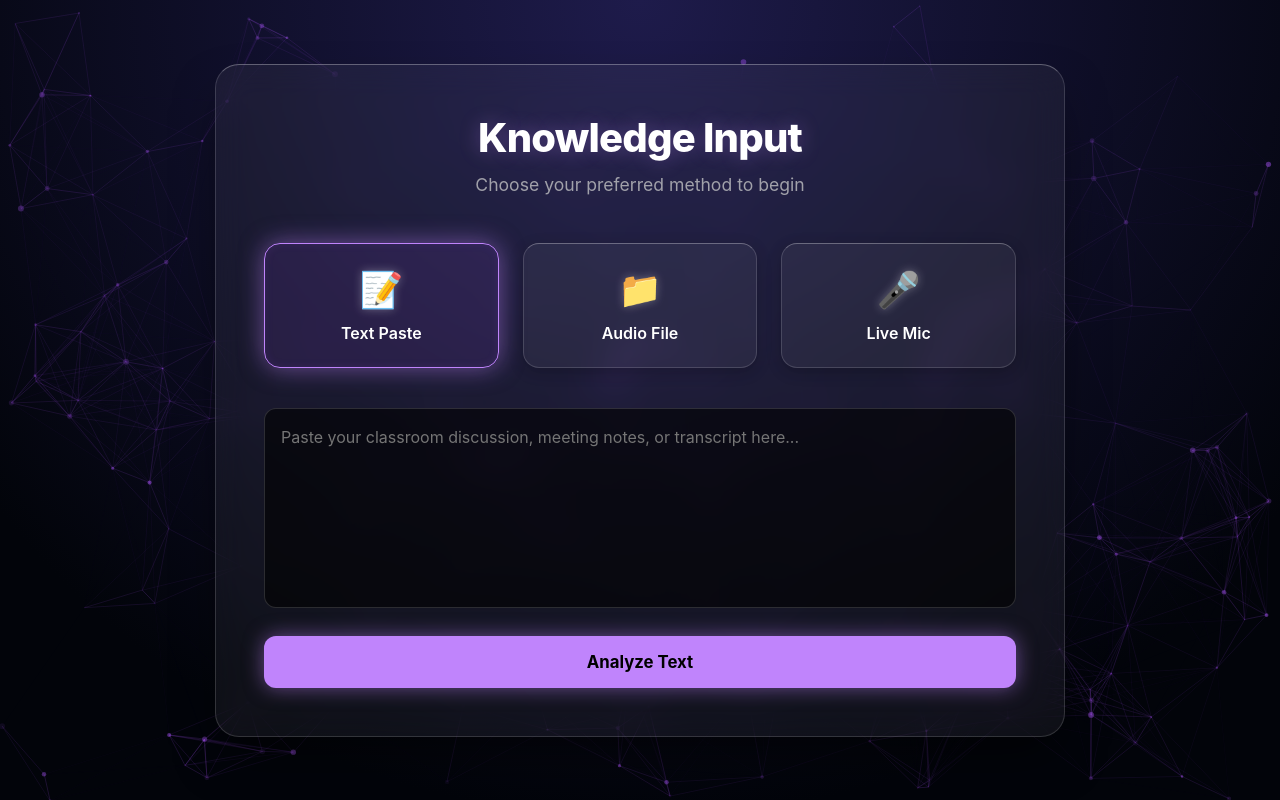
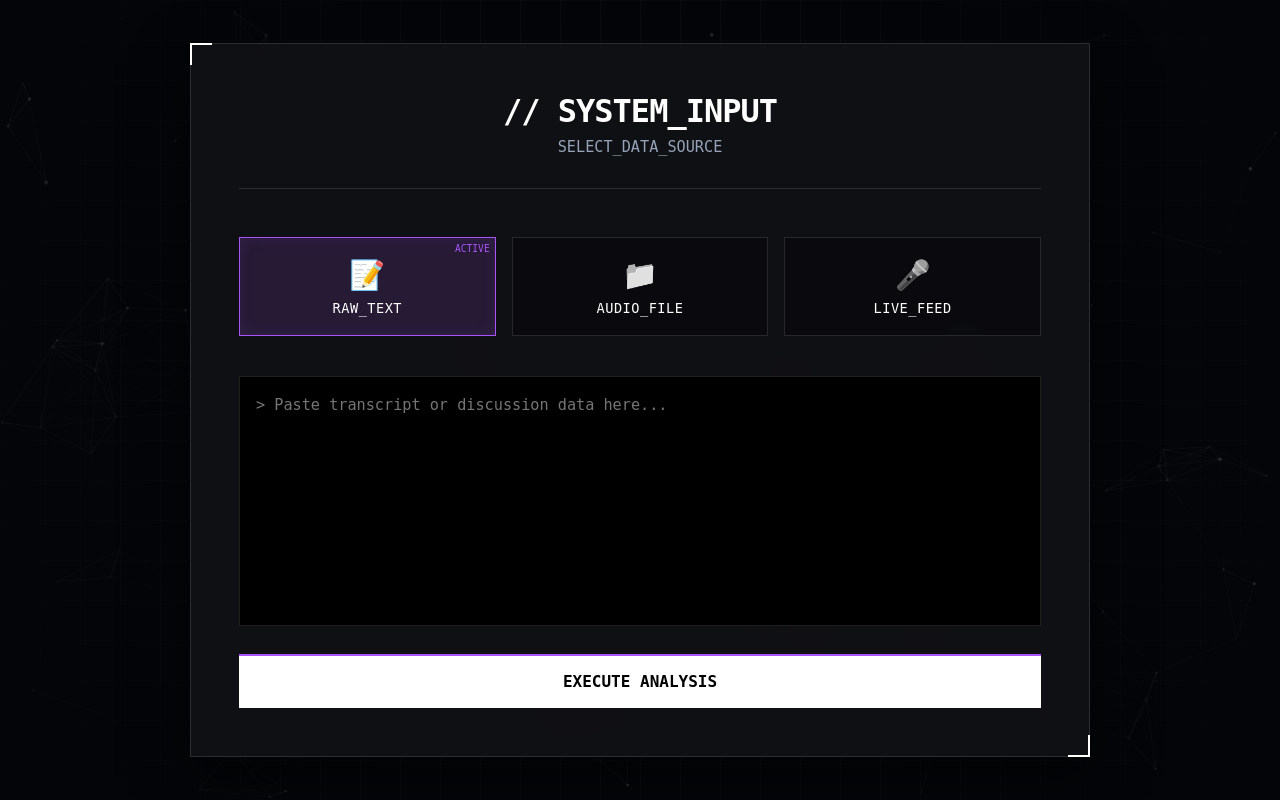
Before and after one commit to shadab1609/RTA, a Flask app: page /input in a window 1280 px wide. Run offline with Flask 3, Linux system fonts and the light colour scheme.

Commit message:
Update input.html

```diff
--- a/templates/input.html
+++ b/templates/input.html
@@ -6,55 +6,64 @@
 <title>Input – Knowledge Synthesizer</title>
 
 <style>
-/* ---------- HIGH CONTRAST VARIABLES ---------- */
+/* ---------- DESIGN TOKENS (MATCHING HOME) ---------- */
 :root {
-    --bg: #02040a;
+    --bg: #030508;
+    --panel-bg: rgba(20, 20, 25, 0.75);
+    --border: rgba(255, 255, 255, 0.12);
+    --border-highlight: rgba(255, 255, 255, 0.3);
 
-    /* Cards: Brighter surface, sharper borders */
-    --card-bg: rgba(255, 255, 255, 0.05);
-    --card-border: rgba(255, 255, 255, 0.15);
-    --card-highlight: rgba(255, 255, 255, 0.3); /* The "Glass Edge" */
-    --card-hover: rgba(255, 255, 255, 0.08);
+    --text-primary: #ffffff;
+    --text-secondary: #94a3b8;
+    --text-mono: "SF Mono", "Fira Code", "Roboto Mono", monospace;
 
-    --text-main: #ffffff;
-    --text-muted: #a1a1aa;
+    --accent: #a855f7;
+    --accent-dim: rgba(168, 85, 247, 0.15);
 
-    --accent: #c084fc;
-    --accent-glow: rgba(192, 132, 252, 0.5);
+    --grid-color: rgba(255, 255, 255, 0.03);
 }
 
 * {
     box-sizing: border-box;
     margin: 0;
     padding: 0;
-    font-family: "Inter", "Segoe UI", system-ui, sans-serif;
+    font-family: "Inter", system-ui, sans-serif;
 }
 
 body {
     background-color: var(--bg);
-    /* Spotlight Effect */
-    background-image: radial-gradient(circle at 50% 0%, #1e1b4b 0%, #02040a 80%);
-    color: var(--text-main);
+    color: var(--text-primary);
     min-height: 100vh;
     overflow-x: hidden;
     position: relative;
 }
 
-/* ---------- PARTICLES CONTAINER ---------- */
+/* TECHNICAL GRID BACKGROUND */
+.grid-bg {
+    position: fixed;
+    top: 0; left: 0; width: 100%; height: 100%;
+    background-image:
+        linear-gradient(var(--grid-color) 1px, transparent 1px),
+        linear-gradient(90deg, var(--grid-color) 1px, transparent 1px);
+    background-size: 40px 40px;
+    z-index: 0;
+    pointer-events: none;
+    mask-image: radial-gradient(circle at center, black 40%, transparent 100%);
+    -webkit-mask-image: radial-gradient(circle at center, black 40%, transparent 100%);
+}
+
 #particles-js {
     position: fixed;
-    top: 0;
-    left: 0;
-    width: 100%;
-    height: 100%;
-    z-index: 0;
+    top: 0; left: 0; width: 100%; height: 100%;
+    z-index: 1;
     pointer-events: none;
+    opacity: 0.5;
 }
 
 /* ---------- MAIN LAYOUT ---------- */
 .page-wrapper {
     position: relative;
-    z-index: 1;
+    z-index: 2;
     display: flex;
     align-items: center;
     justify-content: center;
@@ -62,104 +71,131 @@
     padding: 2rem 1.5rem;
 }
 
+/* SYSTEM PANEL CONTAINER */
 .container {
     width: 100%;
-    max-width: 850px;
-    background: var(--card-bg);
+    max-width: 900px;
+    background: var(--panel-bg);
     backdrop-filter: blur(16px);
-    -webkit-backdrop-filter: blur(16px);
-    border: 1px solid var(--card-border);
-    border-top: 1px solid var(--card-highlight); /* High contrast edge */
-    border-radius: 24px;
+    border: 1px solid var(--border);
+    /* Tech Corner Accents */
+    position: relative;
     padding: 3rem;
-    box-shadow: 0 25px 50px -12px rgba(0, 0, 0, 0.6);
+    box-shadow: 0 20px 50px rgba(0,0,0,0.5);
+}
+
+.container::before {
+    content: "";
+    position: absolute;
+    top: -1px; left: -1px;
+    width: 20px; height: 20px;
+    border-top: 2px solid var(--text-primary);
+    border-left: 2px solid var(--text-primary);
+}
+.container::after {
+    content: "";
+    position: absolute;
+    bottom: -1px; right: -1px;
+    width: 20px; height: 20px;
+    border-bottom: 2px solid var(--text-primary);
+    border-right: 2px solid var(--text-primary);
 }
 
 /* ---------- TYPOGRAPHY ---------- */
 header {
     text-align: center;
     margin-bottom: 3rem;
+    border-bottom: 1px solid var(--border);
+    padding-bottom: 2rem;
 }
 
 h1 {
-    font-size: 2.5rem;
-    font-weight: 800;
-    /* Neon Text Effect */
-    text-shadow: 0 0 20px rgba(192, 132, 252, 0.3);
-    color: white;
-    margin-bottom: 0.75rem;
-    letter-spacing: -0.02em;
+    font-family: var(--text-mono);
+    font-size: 2rem;
+    font-weight: 700;
+    color: var(--text-primary);
+    margin-bottom: 0.5rem;
+    letter-spacing: -1px;
+    text-transform: uppercase;
 }
 
 p.subtitle {
-    color: var(--text-muted);
-    font-size: 1.1rem;
+    color: var(--text-secondary);
+    font-size: 0.95rem;
+    font-family: var(--text-mono);
 }
 
-/* ---------- MODE SELECTOR (CARDS) ---------- */
+/* ---------- MODE SELECTOR (TECHNICAL TOGGLES) ---------- */
 .modes {
     display: grid;
     grid-template-columns: repeat(3, 1fr);
-    gap: 1.5rem;
+    gap: 1rem;
     margin-bottom: 2.5rem;
 }
 
 .mode {
-    background: var(--card-bg);
-    border: 1px solid var(--card-border);
-    border-top: 1px solid var(--card-highlight);
-    border-radius: 16px;
-    padding: 1.5rem;
+    background: rgba(0,0,0,0.3);
+    border: 1px solid var(--border);
+    padding: 1.2rem;
     text-align: center;
     cursor: pointer;
-    transition: all 0.3s cubic-bezier(0.4, 0, 0.2, 1);
+    transition: all 0.2s;
     position: relative;
-    overflow: hidden;
-    box-shadow: 0 4px 15px rgba(0,0,0,0.2);
+    display: flex;
+    flex-direction: column;
+    align-items: center;
+    justify-content: center;
 }
 
 .mode:hover {
-    background: var(--card-hover);
-    transform: translateY(-4px);
-    border-color: rgba(255, 255, 255, 0.3);
-    box-shadow: 0 10px 25px rgba(0,0,0,0.4);
+    border-color: var(--text-secondary);
+    background: rgba(255,255,255,0.03);
 }
 
 .mode.active {
     border-color: var(--accent);
-    background: rgba(168, 85, 247, 0.1);
-    box-shadow: 0 0 25px var(--accent-glow), inset 0 0 10px rgba(168,85,247,0.1);
+    background: var(--accent-dim);
+    box-shadow: inset 0 0 15px rgba(168,85,247,0.1);
+}
+
+.mode.active::before {
+    content: "ACTIVE";
+    position: absolute;
+    top: 5px; right: 5px;
+    font-size: 0.6rem;
+    font-family: var(--text-mono);
+    color: var(--accent);
 }
 
 .mode-icon {
-    font-size: 2.2rem;
-    margin-bottom: 0.75rem;
-    display: block;
-    filter: drop-shadow(0 0 5px rgba(255,255,255,0.3));
+    font-size: 1.8rem;
+    margin-bottom: 0.5rem;
+    filter: grayscale(100%);
+    transition: 0.2s;
 }
+.mode.active .mode-icon { filter: grayscale(0%); }
 
 .mode-label {
-    font-weight: 600;
-    font-size: 1rem;
-    color: var(--text-main);
+    font-family: var(--text-mono);
+    font-size: 0.85rem;
+    color: var(--text-primary);
+    text-transform: uppercase;
+    letter-spacing: 0.5px;
 }
 
 /* ---------- INPUT SECTIONS ---------- */
 .section {
     display: none;
-    animation: fadeIn 0.4s ease-out;
+    animation: fadeIn 0.3s ease-out;
 }
-
-.section.active {
-    display: block;
-}
+.section.active { display: block; }
 
 @keyframes fadeIn {
-    from { opacity: 0; transform: translateY(10px); }
+    from { opacity: 0; transform: translateY(5px); }
     to { opacity: 1; transform: translateY(0); }
 }
 
-/* FORM ELEMENTS */
+/* FORM ELEMENTS (TERMINAL STYLE) */
 .input-group {
     margin-bottom: 1.5rem;
 }
@@ -167,77 +203,82 @@
 label {
     display: block;
     margin-bottom: 0.5rem;
-    font-size: 0.9rem;
-    color: var(--text-muted);
-    font-weight: 600;
+    font-size: 0.8rem;
+    font-family: var(--text-mono);
+    color: var(--text-secondary);
+    text-transform: uppercase;
 }
 
 textarea, select, input[type="file"] {
     width: 100%;
-    /* Darker input background for better text contrast */
-    background: rgba(0, 0, 0, 0.6);
-    border: 1px solid var(--card-border);
-    border-radius: 12px;
-    color: var(--text-main);
+    background: #000;
+    border: 1px solid var(--border);
+    color: var(--text-mono);
     padding: 1rem;
-    font-size: 1rem;
+    font-family: var(--text-mono);
+    font-size: 0.95rem;
     transition: 0.2s;
+    border-radius: 0; /* Sharp edges */
 }
 
 textarea:focus, select:focus {
     outline: none;
     border-color: var(--accent);
-    background: rgba(0, 0, 0, 0.8);
-    box-shadow: 0 0 15px var(--accent-glow);
+    box-shadow: 0 0 0 1px var(--accent);
 }
 
 textarea {
-    height: 200px;
+    height: 250px;
     resize: none;
     line-height: 1.6;
 }
 
-/* Custom File Input Styling */
+/* Custom File Input */
 input[type="file"] {
-    padding: 0.75rem;
+    padding: 0.8rem;
     cursor: pointer;
 }
 input[type="file"]::file-selector-button {
-    background: rgba(255,255,255,0.1);
-    color: var(--text-main);
-    border: 1px solid var(--card-border);
-    padding: 0.5rem 1rem;
-    border-radius: 8px;
+    background: var(--border);
+    color: var(--text-primary);
+    border: none;
+    padding: 0.4rem 1rem;
     margin-right: 1rem;
     cursor: pointer;
-    transition: 0.2s;
-    font-weight: 600;
+    font-family: var(--text-mono);
+    font-size: 0.8rem;
 }
 input[type="file"]::file-selector-button:hover {
-    background: var(--accent);
+    background: var(--text-secondary);
     color: black;
-    border-color: var(--accent);
 }
 
-/* BUTTONS */
+/* BUTTONS (PRECISION STYLE) */
 button.primary-btn {
     width: 100%;
-    padding: 1rem;
-    border-radius: 12px;
+    padding: 1.1rem;
     border: none;
-    background: var(--accent);
-    color: black; /* Black text on neon purple = High Readability */
-    font-size: 1.05rem;
+    background: var(--text-primary);
+    color: #000;
+    font-family: var(--text-mono);
+    font-size: 1rem;
     font-weight: 700;
     cursor: pointer;
     transition: 0.2s;
-    box-shadow: 0 0 20px var(--accent-glow);
+    position: relative;
+    overflow: hidden;
+}
+
+button.primary-btn::after {
+    content: "";
+    position: absolute;
+    top: 0; left: 0; width: 100%; height: 2px;
+    background: var(--accent);
 }
 
 button.primary-btn:hover {
     transform: translateY(-2px);
-    box-shadow: 0 0 30px var(--accent-glow);
-    opacity: 0.95;
+    box-shadow: 0 5px 20px rgba(255,255,255,0.2);
 }
 
 button.primary-btn:disabled {
@@ -261,74 +302,59 @@
 .mic-status {
     text-align: center;
     margin: 1.5rem 0;
-    padding: 1rem;
-    border-radius: 12px;
-    background: rgba(0,0,0,0.4);
-    border: 1px dashed var(--card-border);
-    color: var(--text-muted);
+    padding: 1.5rem;
+    background: rgba(0,0,0,0.5);
+    border: 1px solid var(--border);
+    color: var(--text-secondary);
+    font-family: var(--text-mono);
+    font-size: 0.9rem;
 }
 
 /* ---------- MOBILE RESPONSIVENESS ---------- */
 @media (max-width: 768px) {
     .container {
         padding: 1.5rem;
-        margin-top: 1rem;
-        border-radius: 20px;
     }
-
-    h1 {
-        font-size: 2rem;
-    }
-
-    /* Stack modes vertically on mobile */
     .modes {
         grid-template-columns: 1fr;
-        gap: 1rem;
+        gap: 0.5rem;
     }
-
     .mode {
-        display: flex;
-        align-items: center;
-        justify-content: center;
+        flex-direction: row;
+        justify-content: flex-start;
         gap: 1rem;
         padding: 1rem;
     }
-
-    .mode-icon {
-        margin-bottom: 0;
-        font-size: 1.5rem;
-    }
-
-    .mic-controls {
-        flex-direction: column;
-    }
+    .mode-icon { margin-bottom: 0; font-size: 1.4rem; }
+    .mic-controls { flex-direction: column; }
 }
 </style>
 </head>
 
 <body>
 
+    <div class="grid-bg"></div>
     <div id="particles-js"></div>
 
     <div class="page-wrapper">
         <div class="container">
             <header>
-                <h1>Knowledge Input</h1>
-                <p class="subtitle">Choose your preferred method to begin</p>
+                <h1>// SYSTEM_INPUT</h1>
+                <p class="subtitle">SELECT_DATA_SOURCE</p>
             </header>
 
             <div class="modes">
                 <div class="mode active" onclick="selectMode('text', this)">
                     <span class="mode-icon">📝</span>
-                    <span class="mode-label">Text Paste</span>
+                    <span class="mode-label">RAW_TEXT</span>
                 </div>
                 <div class="mode" onclick="selectMode('file', this)">
                     <span class="mode-icon">📁</span>
-                    <span class="mode-label">Audio File</span>
+                    <span class="mode-label">AUDIO_FILE</span>
                 </div>
                 <div class="mode" onclick="selectMode('mic', this)">
                     <span class="mode-icon">🎤</span>
-                    <span class="mode-label">Live Mic</span>
+                    <span class="mode-label">LIVE_FEED</span>
                 </div>
             </div>
 
@@ -337,27 +363,27 @@
                     <div class="input-group">
                         <textarea
                             name="discussion_text"
-                            placeholder="Paste your classroom discussion, meeting notes, or transcript here..."
+                            placeholder="> Paste transcript or discussion data here..."
                             required
                         ></textarea>
                     </div>
-                    <button type="submit" class="primary-btn">Analyze Text</button>
+                    <button type="submit" class="primary-btn">EXECUTE ANALYSIS</button>
                 </form>
             </div>
 
             <div class="section" id="file-section">
                 <form method="POST" action="/process-audio" enctype="multipart/form-data">
                     <div class="input-group">
-                        <label>Spoken Language</label>
+                        <label>TARGET_LANGUAGE</label>
                         <select name="language" required>
-                            <option value="en-IN">English (India)</option>
-                            <option value="hi-IN">Hindi</option>
-                            <option value="or-IN">Odia</option>
+                            <option value="en-IN">ENGLISH (INDIA)</option>
+                            <option value="hi-IN">HINDI</option>
+                            <option value="or-IN">ODIA</option>
                         </select>
                     </div>
 
                     <div class="input-group">
-                        <label>Upload Recording</label>
+                        <label>SOURCE_FILE</label>
                         <input
                             type="file"
                             name="audio_file"
@@ -366,27 +392,27 @@
                         >
                     </div>
 
-                    <button type="submit" class="primary-btn">Transcribe & Analyze</button>
+                    <button type="submit" class="primary-btn">INITIATE TRANSCRIPTION</button>
                 </form>
             </div>
 
             <div class="section" id="mic-section">
                 <div class="input-group">
-                    <label>Spoken Language</label>
+                    <label>TARGET_LANGUAGE</label>
                     <select id="micLanguage">
-                        <option value="en-IN">English (India)</option>
-                        <option value="hi-IN">Hindi</option>
-                        <option value="or-IN">Odia</option>
+                        <option value="en-IN">ENGLISH (INDIA)</option>
+                        <option value="hi-IN">HINDI</option>
+                        <option value="or-IN">ODIA</option>
                     </select>
                 </div>
 
                 <div class="mic-status" id="micStatus">
-                    Ready to record. Click 'Start' below.
+                    > STATUS: STANDBY. AWAITING INPUT.
                 </div>
 
                 <div class="mic-controls">
-                    <button id="startMic" class="primary-btn" style="background: #22c55e;">Start Recording</button>
-                    <button id="stopMic" class="primary-btn" style="background: #ef4444; color: white; text-shadow:none;" disabled>Stop</button>
+                    <button id="startMic" class="primary-btn" style="background: var(--text-primary); color:black;">REC_START</button>
+                    <button id="stopMic" class="primary-btn" style="background: transparent; color: #ef4444; border: 1px solid #ef4444;" disabled>REC_STOP</button>
                 </div>
             </div>
 
@@ -400,18 +426,13 @@
         window.onload = function () {
             particlesJS("particles-js", {
                 particles: {
-                    number: { value: 160, density: { enable: true, value_area: 800 } },
-                    color: { value: "#a855f7" },
+                    number: { value: 100, density: { enable: true, value_area: 800 } },
+                    color: { value: "#ffffff" },
                     shape: { type: "circle" },
-                    opacity: { value: 0.5, random: true },
-                    size: { value: 3, random: true },
-                    line_linked: { enable: true, distance: 150, color: "#a855f7", opacity: 0.2, width: 1 },
-                    move: { enable: true, speed: 1, direction: "none", random: false, straight: false, out_mode: "out", bounce: false }
-                },
-                interactivity: {
-                    detect_on: "canvas",
-                    events: { onhover: { enable: true, mode: "bubble" }, onclick: { enable: true, mode: "push" }, resize: true },
-                    modes: { bubble: { distance: 200, size: 6, duration: 2, opacity: 0.8, speed: 3 }, push: { particles_nb: 4 } }
+                    opacity: { value: 0.3, random: true },
+                    size: { value: 2, random: true },
+                    line_linked: { enable: true, distance: 150, color: "#ffffff", opacity: 0.1, width: 1 },
+                    move: { enable: true, speed: 0.5 }
                 },
                 retina_detect: true
             });
@@ -442,7 +463,7 @@
                 mediaRecorder.ondataavailable = e => audioChunks.push(e.data);
 
                 mediaRecorder.onstop = async () => {
-                    statusText.innerText = "Processing audio... please wait.";
+                    statusText.innerText = "> STATUS: PROCESSING AUDIO BUFFER...";
 
                     // Create blob and convert to base64
                     const blob = new Blob(audioChunks, { type: "audio/webm" });
@@ -462,12 +483,12 @@
                             if (response.ok) {
                                 window.location.href = "/result";
                             } else {
-                                statusText.innerText = "Error processing audio. Please try again.";
+                                statusText.innerText = "> ERROR: PROCESSING FAILED. RETRY.";
                                 startBtn.disabled = false;
                             }
                         } catch (err) {
                             console.error(err);
-                            statusText.innerText = "Server connection failed.";
+                            statusText.innerText = "> ERROR: SERVER CONNECTION LOST.";
                             startBtn.disabled = false;
                         }
                     };
@@ -475,7 +496,7 @@
                 };
 
                 mediaRecorder.start();
-                statusText.innerText = "🔴 Recording... Speak now.";
+                statusText.innerText = "> STATUS: RECORDING [ON_AIR]...";
                 statusText.style.color = "#a855f7";
                 statusText.style.borderColor = "#a855f7";
                 startBtn.disabled = true;
@@ -483,15 +504,15 @@
 
             } catch (err) {
                 console.error(err);
-                statusText.innerText = "Microphone access denied.";
+                statusText.innerText = "> ERROR: MIC ACCESS DENIED.";
             }
         };
 
         stopBtn.onclick = () => {
             if (mediaRecorder && mediaRecorder.state !== "inactive") {
                 mediaRecorder.stop();
-                statusText.style.color = "var(--text-muted)";
-                statusText.style.borderColor = "var(--card-border)";
+                statusText.style.color = "var(--text-secondary)";
+                statusText.style.borderColor = "var(--border)";
                 stopBtn.disabled = true;
             }
         };
```
